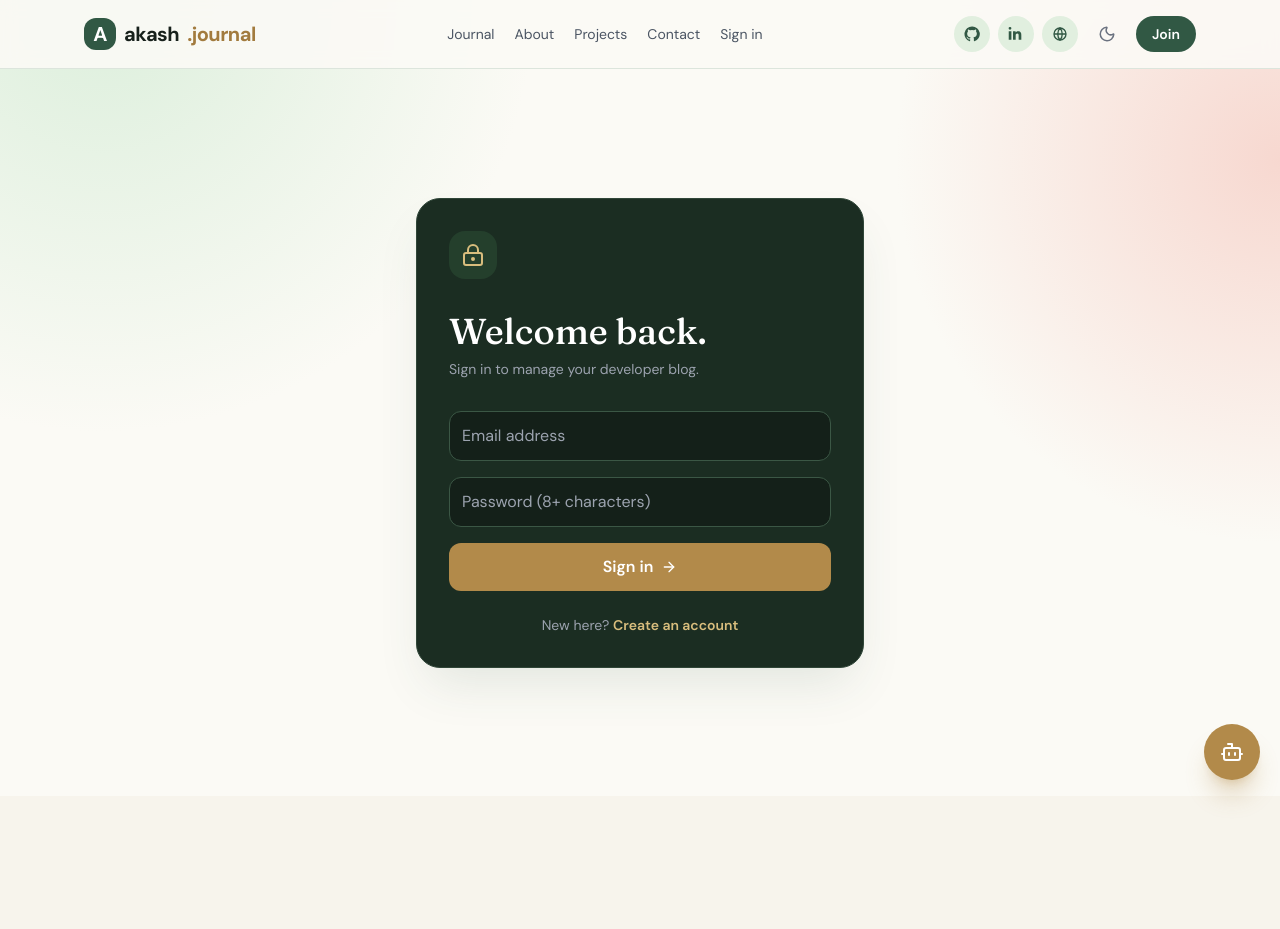
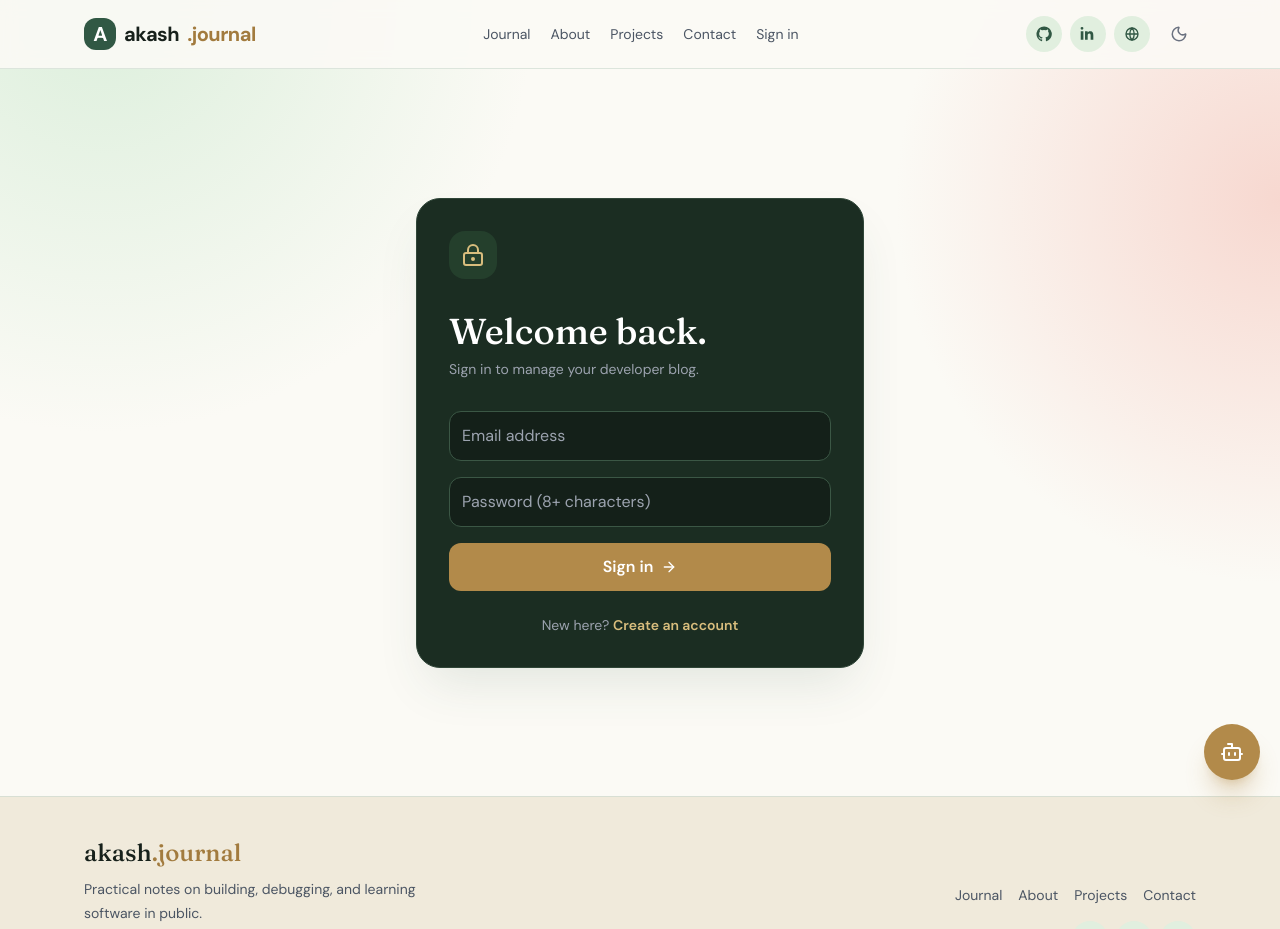
Before and after one commit to akashbondada1234/akash-dev-blog, a React (Vite) app in the folder frontend/: page /login in a window 1280 px wide. Shown: the top 929 px of the page. Before the commit the page ends 800 px from the top, so only its background shows below. Built offline with nearby package versions, Linux system fonts and the light colour scheme; no server answers.

Commit message:
Polish blog navigation and add editorial footer

```diff
--- a/frontend/src/App.jsx
+++ b/frontend/src/App.jsx
@@ -1,2 +1,2 @@
-import {Routes,Route,Navigate} from 'react-router-dom'; import Header from './components/Header'; import Chatbot from './components/Chatbot'; import Home from './pages/Home'; import PostPage from './pages/PostPage'; import Auth from './pages/Auth'; import Dashboard from './pages/Dashboard'; import Editor from './pages/Editor'; import {useAuth} from './main';
-function Protected({children}){return useAuth().user?children:<Navigate to="/login"/>} export default function App(){return <><Header/><Routes><Route path="/" element={<Home/>}/><Route path="/post/:slug" element={<PostPage/>}/><Route path="/login" element={<Auth/>}/><Route path="/register" element={<Auth register/>}/><Route path="/admin" element={<Protected><Dashboard/></Protected>}/><Route path="/admin/new" element={<Protected><Editor/></Protected>}/><Route path="/admin/edit/:id" element={<Protected><Editor/></Protected>}/><Route path="*" element={<Navigate to="/"/>}/></Routes><Chatbot/></>}
+import {Routes,Route,Navigate} from 'react-router-dom'; import Header from './components/Header'; import Footer from './components/Footer'; import Chatbot from './components/Chatbot'; import Home from './pages/Home'; import PostPage from './pages/PostPage'; import Auth from './pages/Auth'; import Dashboard from './pages/Dashboard'; import Editor from './pages/Editor'; import {useAuth} from './main';
+function Protected({children}){return useAuth().user?children:<Navigate to="/login"/>} export default function App(){return <><Header/><Routes><Route path="/" element={<Home/>}/><Route path="/post/:slug" element={<PostPage/>}/><Route path="/login" element={<Auth/>}/><Route path="/register" element={<Auth register/>}/><Route path="/admin" element={<Protected><Dashboard/></Protected>}/><Route path="/admin/new" element={<Protected><Editor/></Protected>}/><Route path="/admin/edit/:id" element={<Protected><Editor/></Protected>}/><Route path="*" element={<Navigate to="/"/>}/></Routes><Footer/><Chatbot/></>}
--- /dev/null
+++ b/frontend/src/components/Footer.jsx
@@ -0,0 +1,22 @@
+import SocialLinks from './SocialLinks';
+
+export default function Footer() {
+  return <footer className="border-t border-[#d8dfd4] bg-[#f0eadb] py-10 dark:border-[#45634e] dark:bg-[#142019]">
+    <div className="mx-auto flex max-w-6xl flex-col gap-7 px-5 sm:flex-row sm:items-end sm:justify-between">
+      <div>
+        <p className="serif text-2xl text-ink dark:text-white">akash<span className="text-blue-500">.journal</span></p>
+        <p className="mt-2 max-w-sm text-sm leading-6 text-gray-600 dark:text-gray-400">Practical notes on building, debugging, and learning software in public.</p>
+        <p className="mt-4 text-xs text-gray-500 dark:text-gray-500">© {new Date().getFullYear()} Akash Bondada. All rights reserved.</p>
+      </div>
+      <div className="flex flex-col gap-4 sm:items-end">
+        <nav className="flex flex-wrap gap-4 text-sm text-gray-600 dark:text-gray-300">
+          <a href="/#journal" className="hover:text-moss">Journal</a>
+          <a href="/#about" className="hover:text-moss">About</a>
+          <a href="/#work" className="hover:text-moss">Projects</a>
+          <a href="/#contact" className="hover:text-moss">Contact</a>
+        </nav>
+        <SocialLinks />
+      </div>
+    </div>
+  </footer>;
+}
```
Also changed, not shown: frontend/src/components/Header.jsx (+1 -1 lines).
